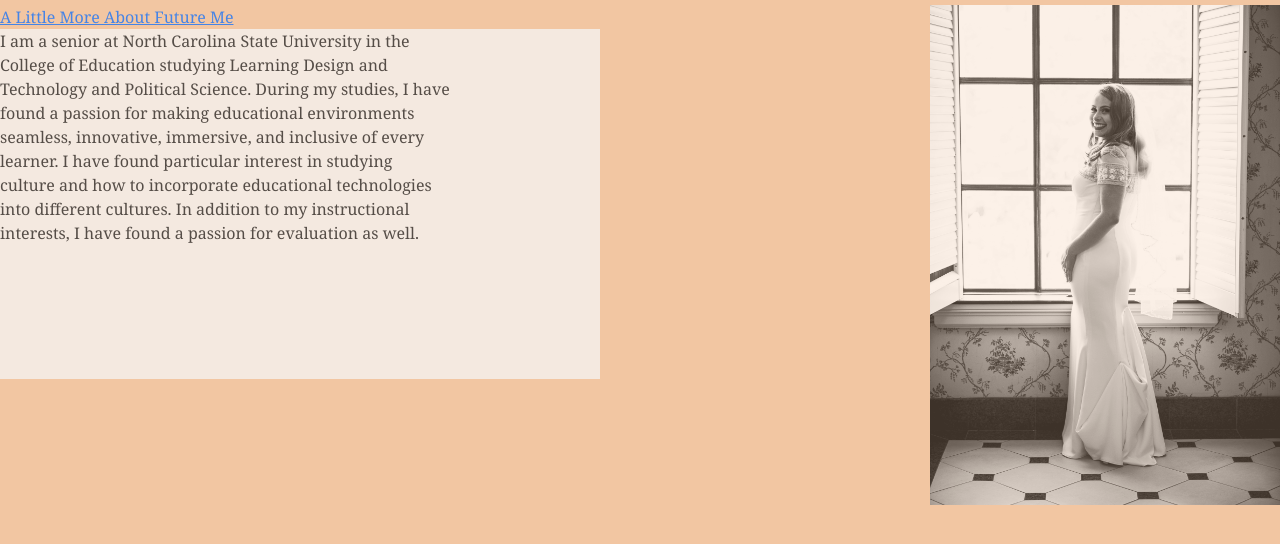
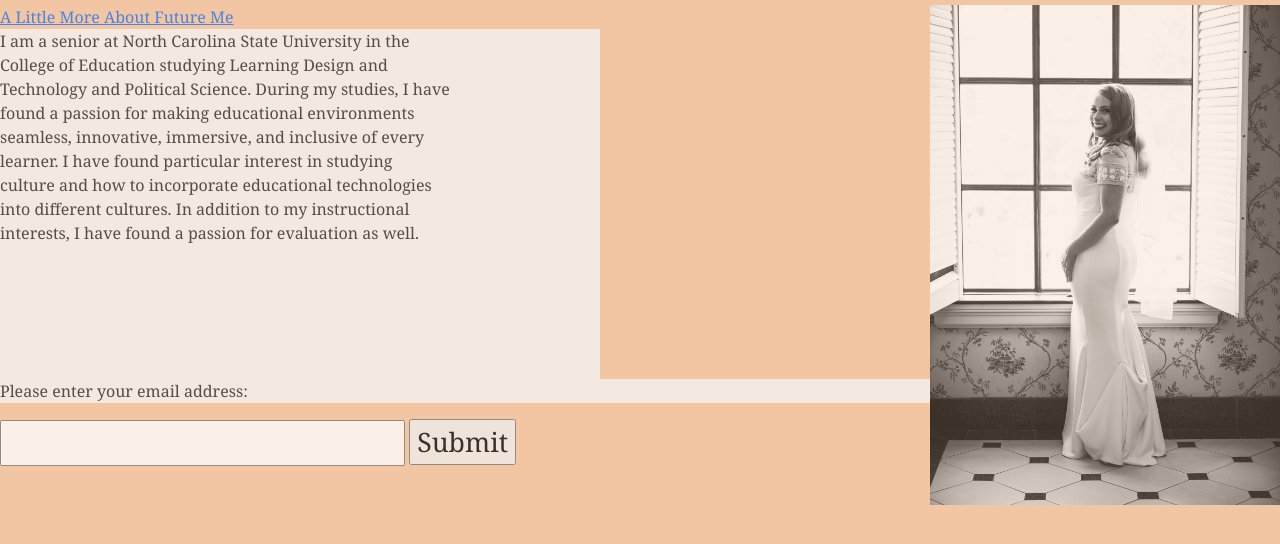
Before and after one commit to sfrazie2/Savs-Website, a plain HTML site: page index.html in a window 1280 px wide. Shown: the part 78-622 px from the top of the page. Drawn offline with nearby package versions, Linux system fonts and the light colour scheme.

Commit message:
Update index.html

```diff
--- a/index.html
+++ b/index.html
@@ -44,6 +44,11 @@ Savannah Frazier Asad
     <p>
         I am a senior at North Carolina State University in the College of Education studying Learning Design and Technology and Political Science. During my studies, I have found a passion for making educational environments seamless, innovative, immersive, and inclusive of every learner. I have found particular interest in studying culture and how to incorporate educational technologies into different cultures. In addition to my instructional interests, I have found a passion for evaluation as well.</p>
 </div>
+<form action="http://www.example.org/subscribe.php">
+    <p>Please enter your email address:</p>
+    <input type="email" name="email" />
+    <input type="submit" value="Submit" />
+    </form>
     </section>
     <script src="https://cdn.jsdelivr.net/npm/bootstrap@5.1.3/dist/js/bootstrap.bundle.min.js" integrity="sha384-ka7Sk0Gln4gmtz2MlQnikT1wXgYsOg+OMhuP+IlRH9sENBO0LRn5q+8nbTov4+1p" crossorigin="anonymous"></script>
   </body>
```
